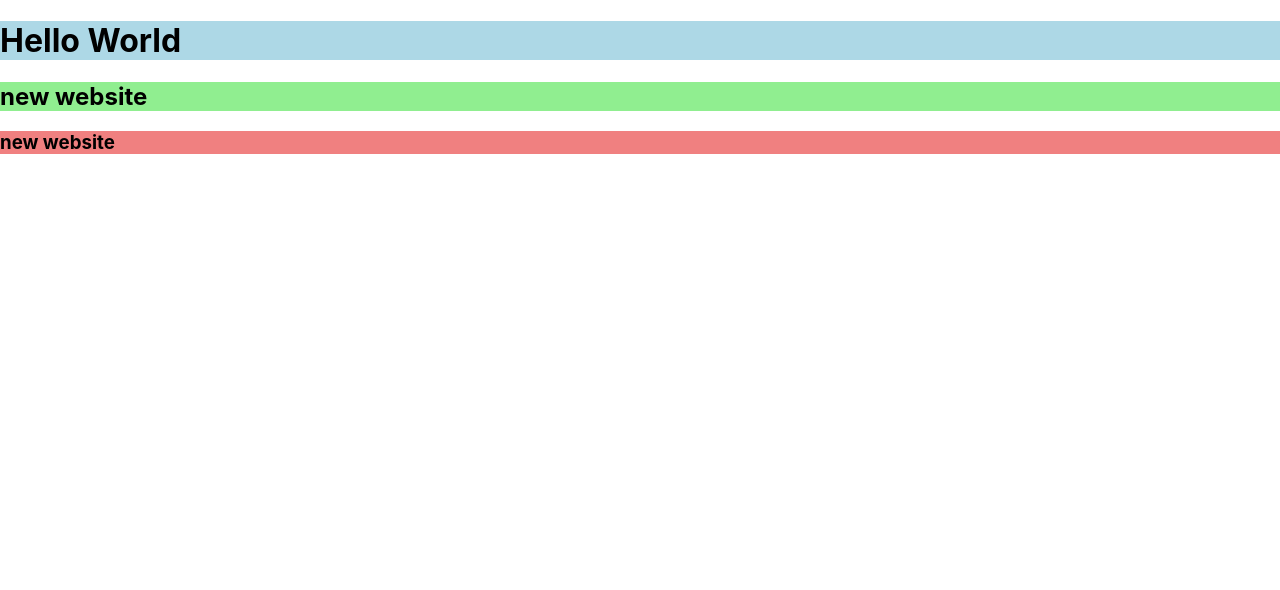
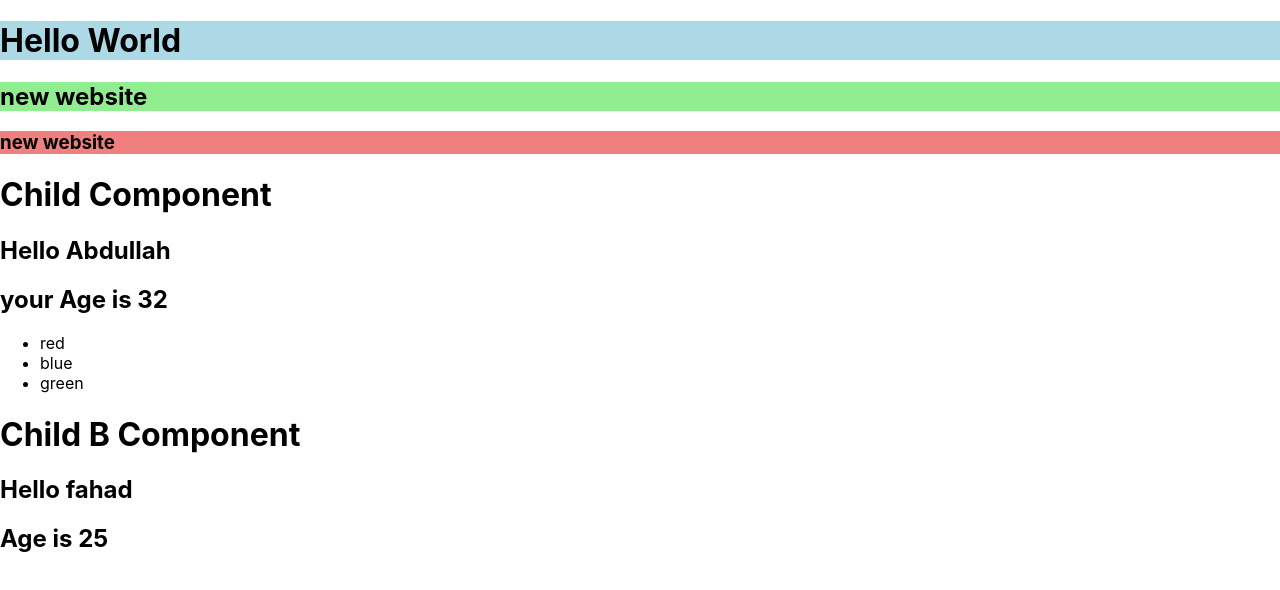
Before and after one commit to mamb121/Satr_React_Traning, a React (Create React App) app in the folder project/hello-world/: page / in a window 1280 px wide. Shown: the top 590 px of the page. Built offline with nearby package versions, Linux system fonts and the light colour scheme.

Commit message:
Create Component

```diff
--- a/project/hello-world/package.json
+++ b/project/hello-world/package.json
@@ -8,7 +8,7 @@
     "@testing-library/user-event": "^13.5.0",
     "react": "^18.3.1",
     "react-dom": "^18.3.1",
-    "react-scripts": "5.0.1",
+    "react-scripts": "^5.0.1",
     "web-vitals": "^2.1.4"
   },
   "scripts": {
--- a/project/hello-world/src/App.js
+++ b/project/hello-world/src/App.js
@@ -9,8 +9,16 @@
 export default App; */
 import React,{Component} from 'react';
 import './App.css';
+import Child from './Child'
+import ChildB from './ChildB'
 class App extends Component{
   render(){
+    const info ={
+      name:"Abdullah",
+      age:32
+      }
+
+    const arr = ['red','blue','green']
     const mystyle={
       backgroundColor:"lightgreen"
     }
@@ -20,6 +28,8 @@ class App extends Component{
       <h1 style={{backgroundColor:"lightblue"}}>Hello World</h1>
       <h2 style={mystyle}>new website </h2>
       <h3 >new website </h3>
+      <Child personalInfo ={info} colors={arr} />
+      <ChildB manName={'fahad'} manAge={25}/>
     </div>
     )
   }
--- /dev/null
+++ b/project/hello-world/src/Child.js
@@ -0,0 +1,21 @@
+import React, { Component } from 'react';
+class Child extends Component {
+    render (){
+        const listColors = this.props.colors.map((color,index)=>
+        <li key={index}>
+            {color}
+        </li>
+        )
+        return (
+            <div>
+                <h1>Child Component</h1>
+                <h2>Hello {this.props.personalInfo.name}</h2>
+                <h2>your Age is {this.props.personalInfo.age}</h2>
+                <ul>
+                    {listColors}
+                </ul>
+            </div>
+        )
+    }
+}
+export default Child;
--- /dev/null
+++ b/project/hello-world/src/ChildB.js
@@ -0,0 +1,11 @@
+import React from 'react';
+function ChildB (props) {
+        return (
+            <div>
+                <h1>Child B Component</h1>
+                <h2>Hello {props.manName}</h2>
+                <h2>Age is {props.manAge}</h2>
+            </div>
+        )
+    }
+export default ChildB;
```
Also changed, not shown: project/hello-world/src/ClassComponent.js (added, +11 -0 lines), 1 other file (tests, documents, lock files or other folders).
